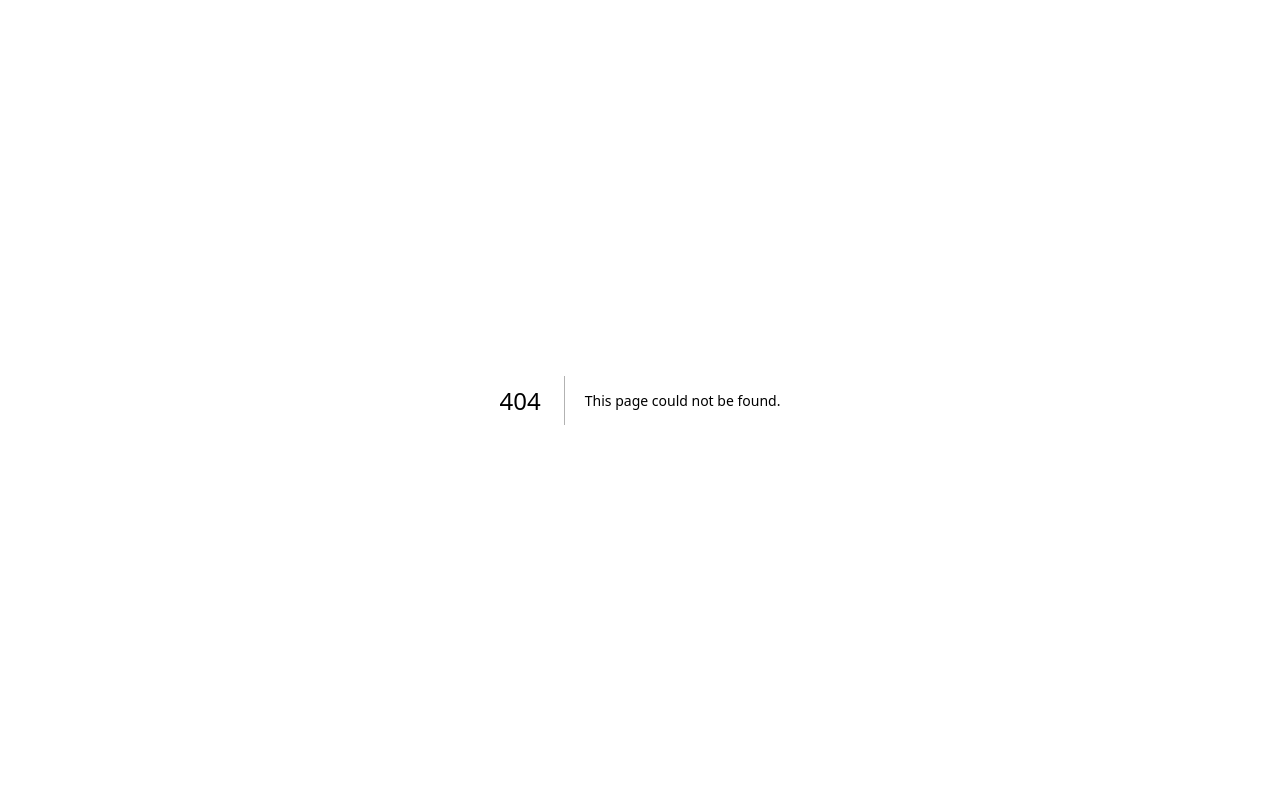
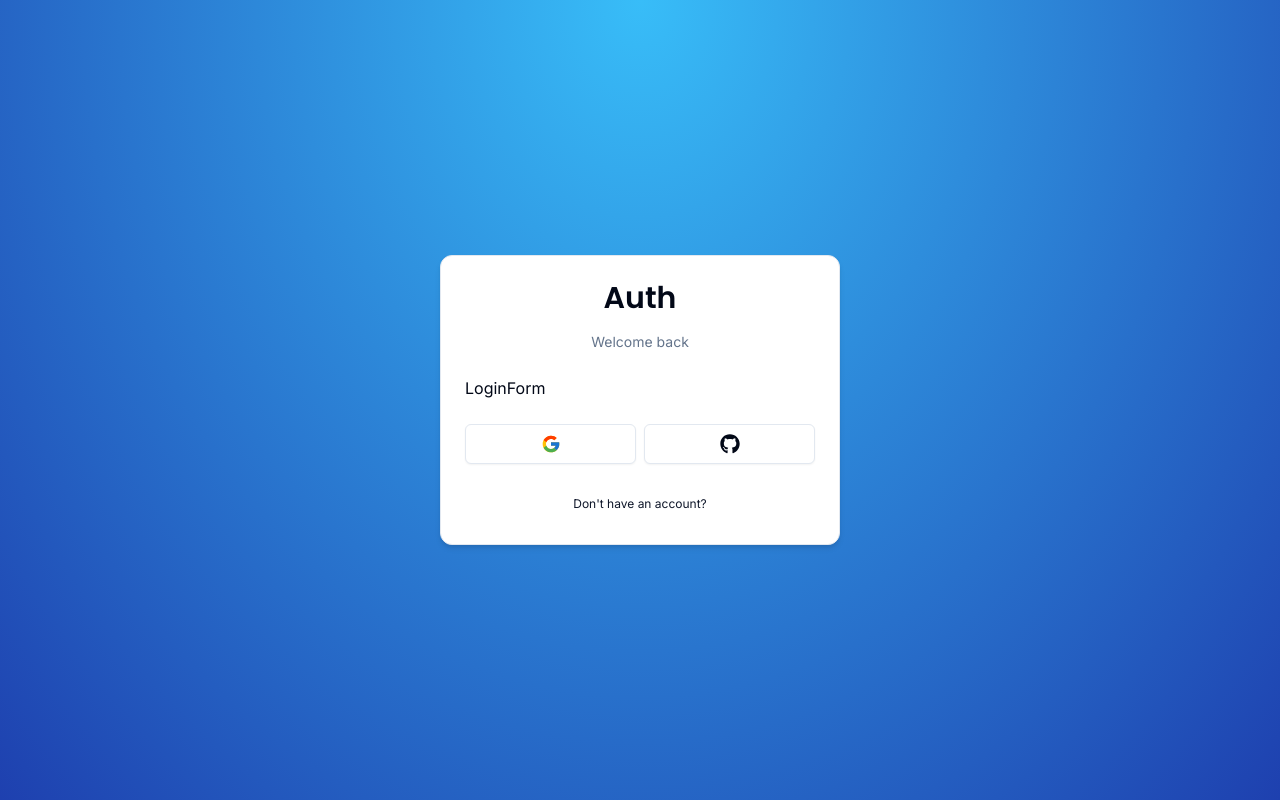
Before and after one commit to pedrohamarques/next-auth, a Next.js app: page /auth/login in a window 1280 px wide. Before the commit this address had no page. Built offline with nearby package versions, Linux system fonts and the light colour scheme.

Commit message:
feat: create auth layout and login page

```diff
--- /dev/null
+++ b/app/auth/layout.tsx
@@ -0,0 +1,11 @@
+type AuthLayoutProps = {
+  children: React.ReactNode;
+};
+
+export default function AuthLayout({ children }: AuthLayoutProps) {
+  return (
+    <div className="h-full flex items-center justify-center bg-[radial-gradient(ellipse_at_top,_var(--tw-gradient-stops))] from-sky-400 to-blue-800">
+      {children}
+    </div>
+  );
+}
--- /dev/null
+++ b/app/auth/login/page.tsx
@@ -0,0 +1,5 @@
+import { LoginForm } from "@/components/auth/form-login";
+
+export default function LoginPage() {
+  return <LoginForm />;
+}
```
